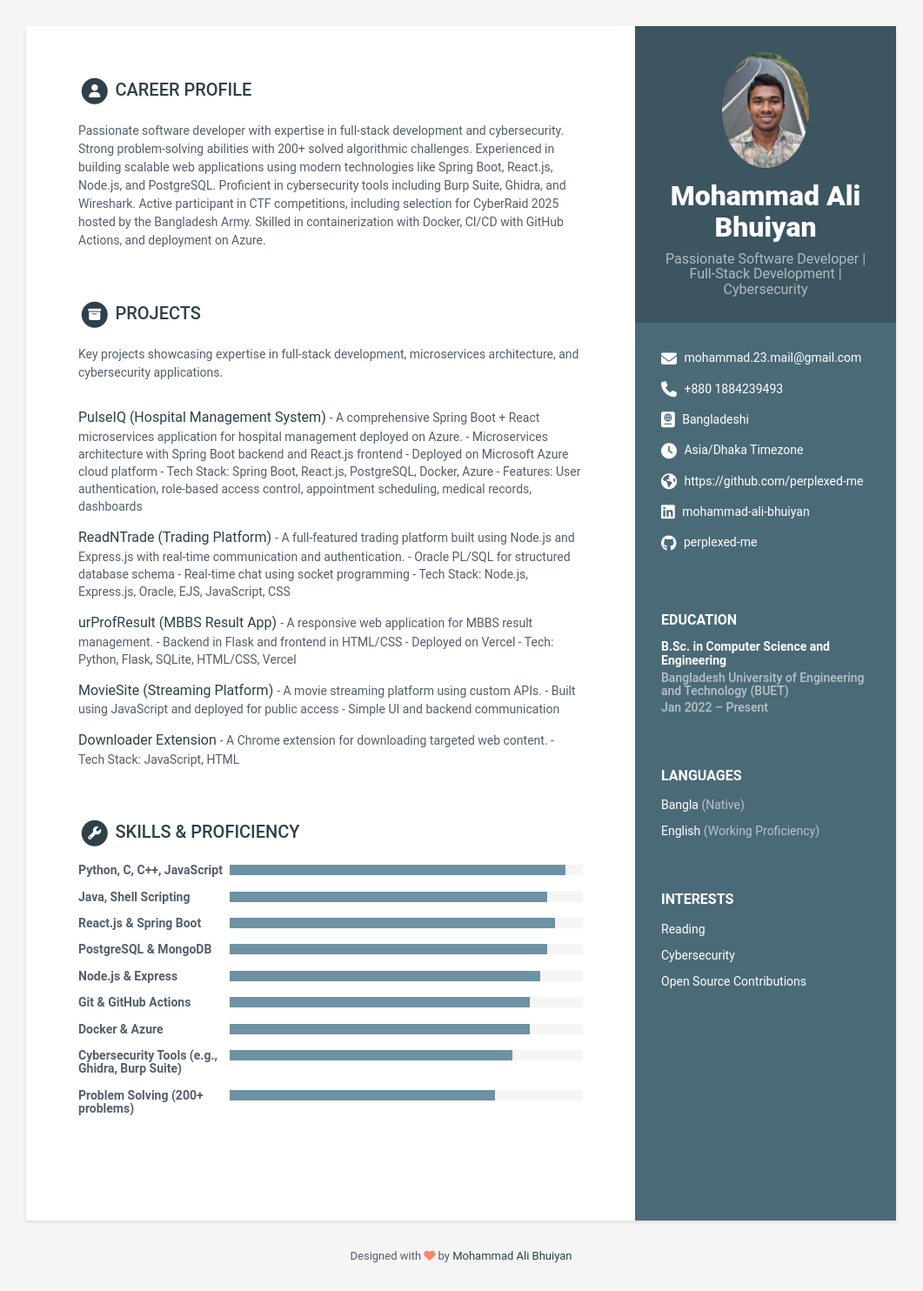
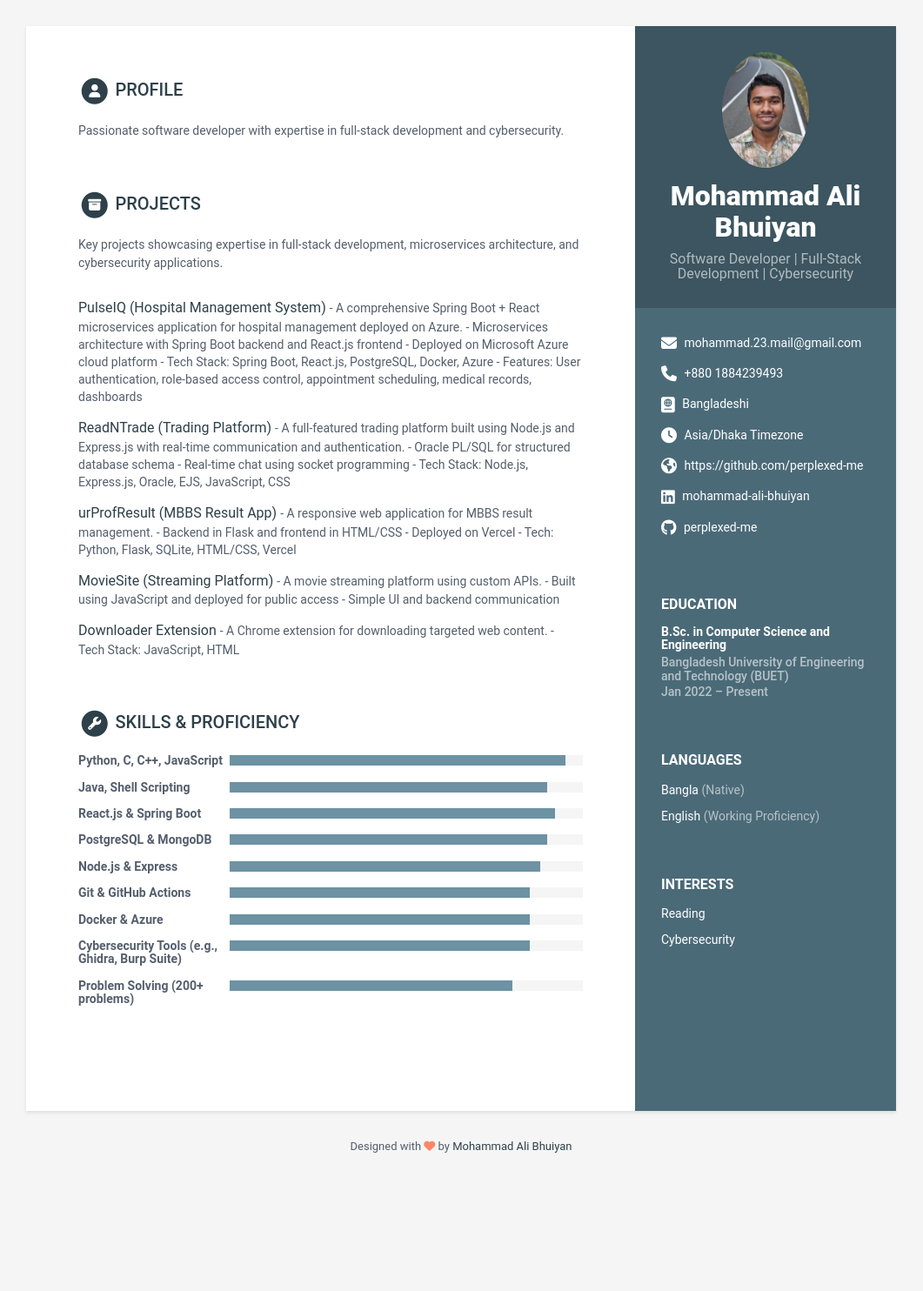
Before and after one commit to perplexed-me/perplexed-me.github.io, a Jekyll site: the page built from index.html, in a window 1280 px wide. Shown: the whole page at 87% size, without its empty margins (110-1171 px from the left). Built offline with Jekyll 4.4.1, drawn with Linux system fonts in a browser that asks for light colours; after the commit the page ends 1358 px from its top, so only the background shows below that.

Commit message:
have to modify

```diff
--- a/_data/data.yml
+++ b/_data/data.yml
@@ -9,7 +9,7 @@ sidebar:
 
   # Profile information
   name: Mohammad Ali Bhuiyan
-  tagline: "Passionate Software Developer | Full-Stack Development | Cybersecurity"
+  tagline: "Software Developer | Full-Stack Development | Cybersecurity"
   avatar: profile.png  # Place a 100x100 picture inside /assets/images/ folder and provide the file name
 
   # Sidebar links
@@ -47,18 +47,12 @@ sidebar:
     info:
       - item: "Reading"
       - item: "Cybersecurity"
-      - item: "Open Source Contributions"
+
 
 career-profile:
-  title: "Career Profile"
+  title: "Profile"
   summary: |
     Passionate software developer with expertise in full-stack development and cybersecurity.
-    Strong problem-solving abilities with 200+ solved algorithmic challenges.
-    Experienced in building scalable web applications using modern technologies like Spring Boot, React.js,
-    Node.js, and PostgreSQL. Proficient in cybersecurity tools including Burp Suite, Ghidra, and Wireshark.
-    Active participant in CTF competitions, including selection for CyberRaid 2025 hosted by the Bangladesh Army.
-    Skilled in containerization with Docker, CI/CD with GitHub Actions, and deployment on Azure.
-
 education:
   title: "Education"
   info:
@@ -139,10 +133,10 @@ skills:
       level: "85%"
 
     - name: "Cybersecurity Tools (e.g., Ghidra, Burp Suite)"
-      level: "80%"
+      level: "85%"
 
     - name: "Problem Solving (200+ problems)"
-      level: "75%"
+      level: "80%"
 
 footer: |
   Designed with <i class="fas fa-heart"></i> by <a href="https://github.com/perplexed-me" target="_blank" rel="nofollow">Mohammad Ali Bhuiyan</a>
```
